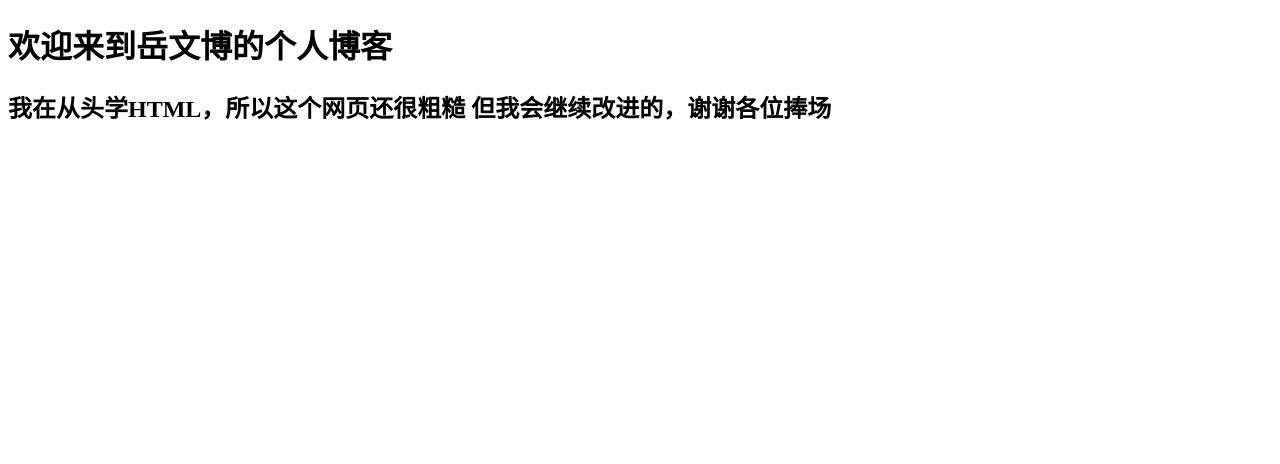
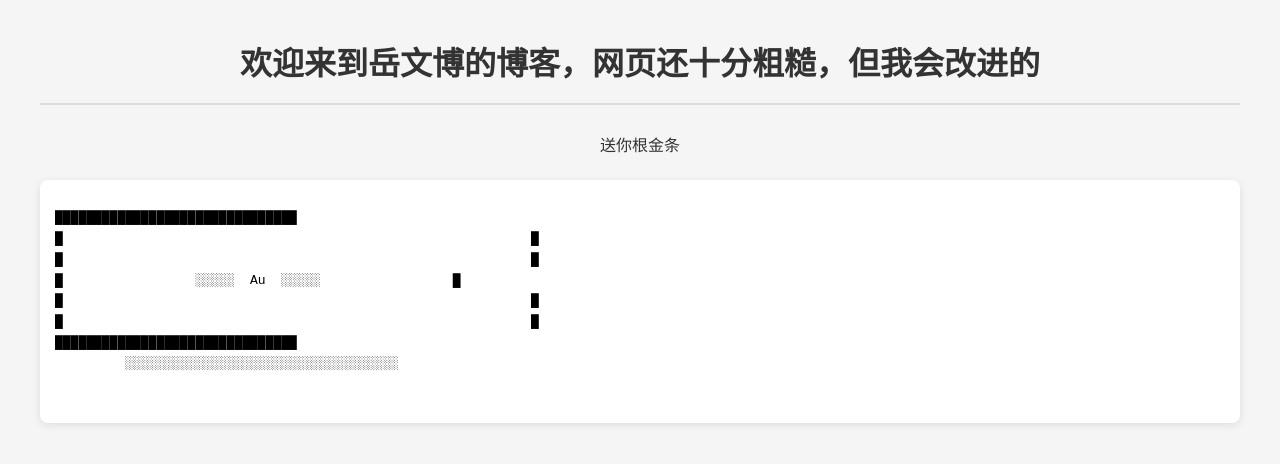
Before and after one commit to yuewenbo0701/yuewenbo0701.github.io, a plain HTML site: page index.html in a window 1280 px wide. Drawn offline with Linux system fonts and the light colour scheme.

Commit message:
Update index.html

```diff
--- a/index.html
+++ b/index.html
@@ -1,15 +1,58 @@
 <!DOCTYPE html>
 <html lang="zh">
 <head>
-<title>岳文博的个人博客</title>
-<meta charset="UTF-8">
+    <meta charset="UTF-8">
+    <title>岳文博的个人博客</title>
+    <style>
+        /* 基础样式优化 */
+        body {
+            font-family: "Courier New", monospace; /* 等宽字体确保字符对齐 */
+            background-color: #f5f5f5;
+            padding: 20px;
+            line-height: 1.6; /* 调整行高更易读 */
+            max-width: 1200px; /* 限制最大宽度，避免过宽 */
+            margin: 0 auto; /* 页面居中 */
+        }
+        h1 {
+            color: #333;
+            text-align: center;
+            border-bottom: 2px solid #ddd;
+            padding-bottom: 10px;
+            margin-bottom: 30px;
+        }
+        .gold-bar {
+            background-color: #fff;
+            padding: 15px;
+            margin: 20px 0;
+            border-radius: 8px;
+            box-shadow: 0 2px 8px rgba(0,0,0,0.1);
+            overflow-x: auto; /* 横向溢出时可滚动 */
+        }
+        .intro {
+            color: #333;
+            font-size: 16px;
+            margin-bottom: 20px;
+            text-align: center;
+        }
+    </style>
 </head>
 <body>
-<h1>欢迎来到岳文博的个人博客</h1>
-<h2>我在从头学HTML，所以这个网页还很粗糙
-<strong>但我会继续改进的，谢谢各位捧场</strong>
-</h2>
+    <h1>欢迎来到岳文博的博客，网页还十分粗糙，但我会改进的</h1>
+    <p class="intro">送你根金条</p>
+
+    <!-- 居中标识版金条 -->
+    <div class="gold-bar">
+        <pre>
+███████████████████████████████
+█                                                            █
+█                                                            █
+█                 ░░░░░  Au  ░░░░░                 █
+█                                                            █
+█                                                            █
+███████████████████████████████
+         ░░░░░░░░░░░░░░░░░░░░░░░░░░░░░░░░░░░
+        </pre>
+    </div>
+
 </body>
-
-</head>
 </html>
```
